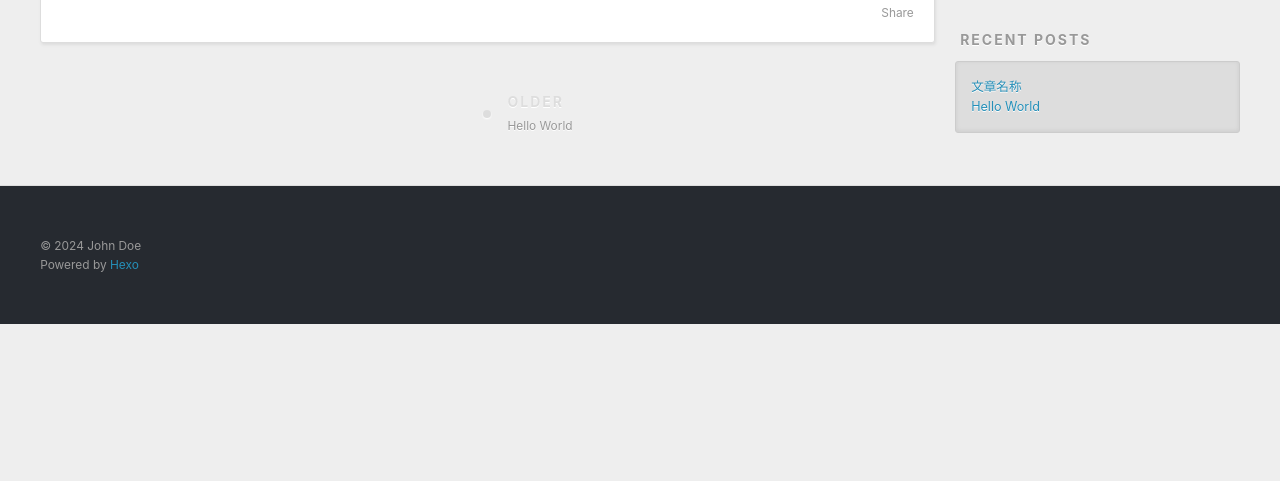
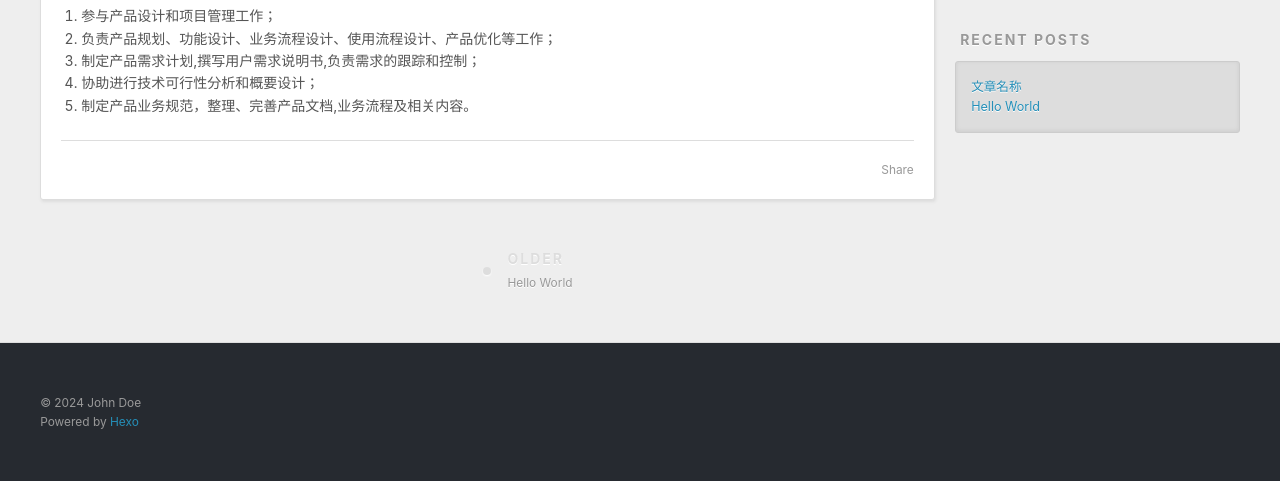
Before and after one commit to FengBeiFighting/FengBeiFighting.github.io, a plain HTML site: page 2024/05/16/文章名称/index.html in a window 1280 px wide. Shown: the part 448-929 px from the top of the page. Before the commit the page ends 800 px from the top, so only its background shows below. Drawn offline with Linux system fonts and the light colour scheme.

Commit message:
Site updated: 2024-05-17 09:00:02

```diff
--- a/2024/05/16/文章名称/index.html
+++ b/2024/05/16/文章名称/index.html
@@ -6,13 +6,15 @@
 
   <title>文章名称 | Hexo</title>
   <meta name="viewport" content="width=device-width, initial-scale=1, shrink-to-fit=no">
-  <meta property="og:type" content="article">
+  <meta name="description" content="参与产品设计和项目管理工作； 负责产品规划、功能设计、业务流程设计、使用流程设计、产品优化等工作； 制定产品需求计划,撰写用户需求说明书,负责需求的跟踪和控制； 协助进行技术可行性分析和概要设计； 制定产品业务规范，整理、完善产品文档,业务流程及相关内容。">
+<meta property="og:type" content="article">
 <meta property="og:title" content="文章名称">
 <meta property="og:url" content="http://example.com/2024/05/16/%E6%96%87%E7%AB%A0%E5%90%8D%E7%A7%B0/index.html">
 <meta property="og:site_name" content="Hexo">
+<meta property="og:description" content="参与产品设计和项目管理工作； 负责产品规划、功能设计、业务流程设计、使用流程设计、产品优化等工作； 制定产品需求计划,撰写用户需求说明书,负责需求的跟踪和控制； 协助进行技术可行性分析和概要设计； 制定产品业务规范，整理、完善产品文档,业务流程及相关内容。">
 <meta property="og:locale" content="en_US">
 <meta property="article:published_time" content="2024-05-16T12:57:09.000Z">
-<meta property="article:modified_time" content="2024-05-16T12:57:09.705Z">
+<meta property="article:modified_time" content="2024-05-17T00:55:12.519Z">
 <meta property="article:author" content="John Doe">
 <meta name="twitter:card" content="summary">
 
@@ -91,6 +93,13 @@
 
     <div class="e-content article-entry" itemprop="articleBody">
 
+        <ol>
+<li>参与产品设计和项目管理工作；</li>
+<li>负责产品规划、功能设计、业务流程设计、使用流程设计、产品优化等工作；</li>
+<li>制定产品需求计划,撰写用户需求说明书,负责需求的跟踪和控制；</li>
+<li>协助进行技术可行性分析和概要设计；</li>
+<li>制定产品业务规范，整理、完善产品文档,业务流程及相关内容。</li>
+</ol>
 
 
     </div>
```
Also changed, not shown: index.html (+7 -0 lines).
